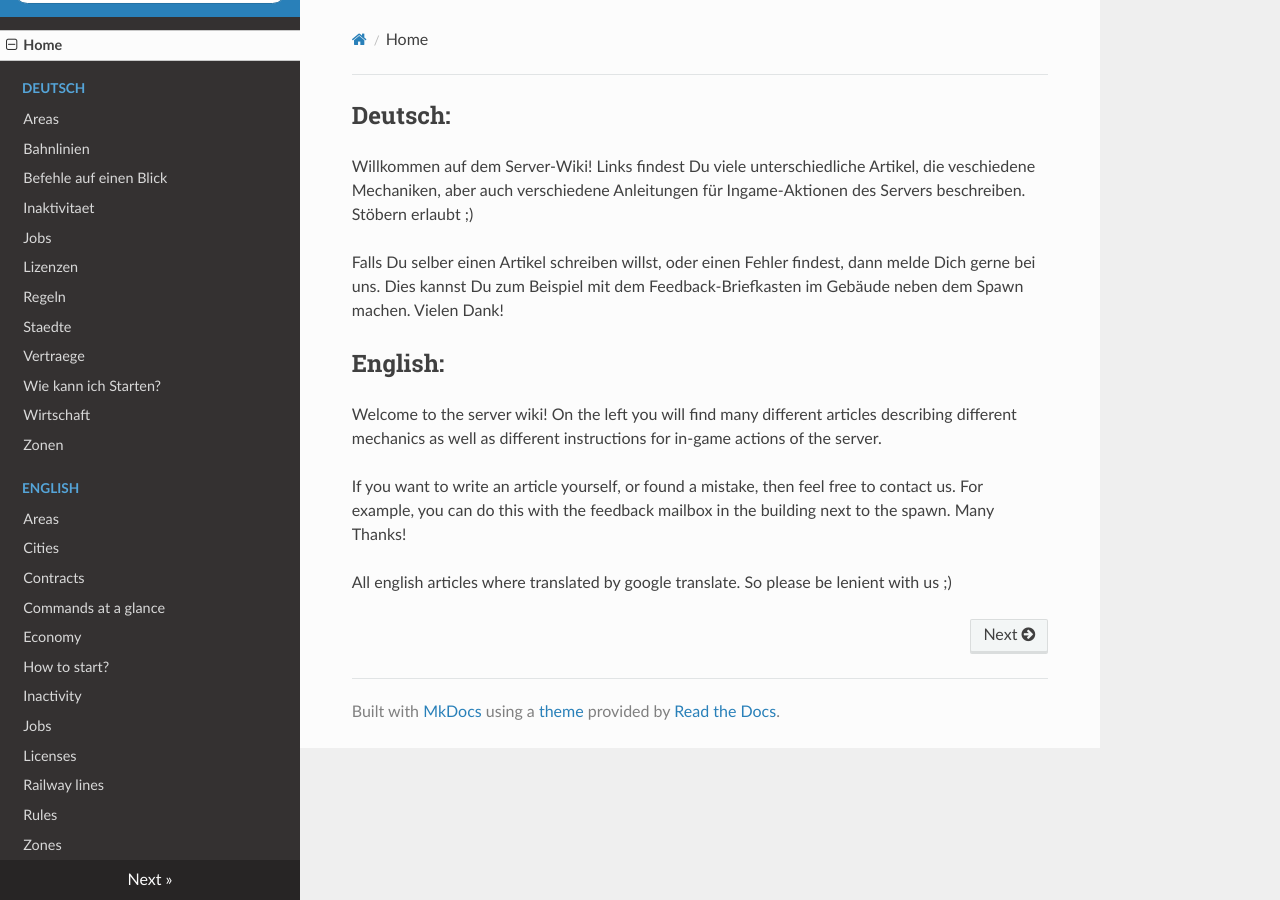
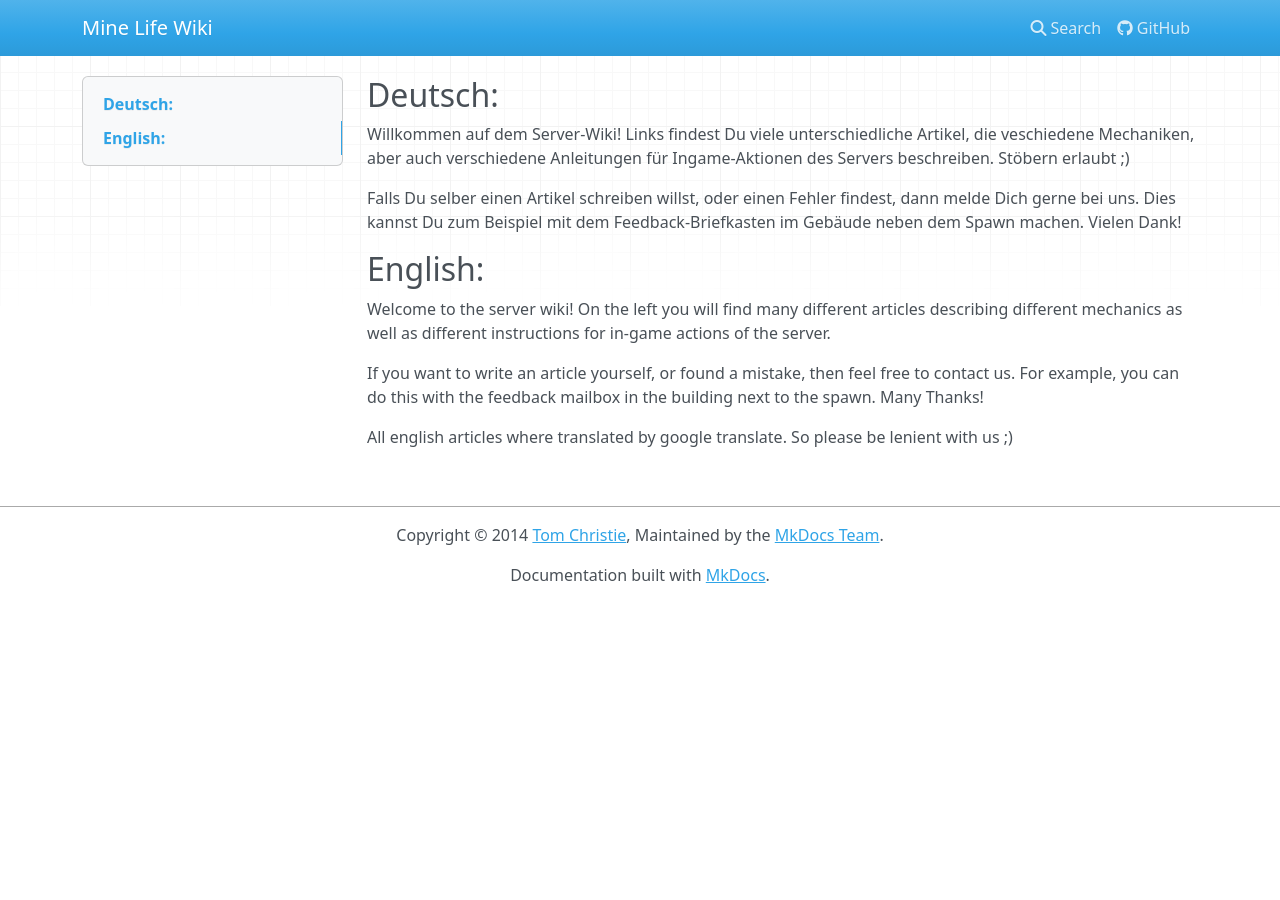
Before and after one commit to Jean28518/mine_life_server_wiki, an MkDocs documentation site: the page built from docs/index.md, in a window 1280 px wide. Built offline with MkDocs 1.6.1, drawn with Linux system fonts in a browser that asks for light colours; nearby versions of some CDN libraries; old or Windows-style settings are respelled for this version of MkDocs.

Commit message:
Update mkdocs.yml

```diff
--- a/mkdocs.yml
+++ b/mkdocs.yml
@@ -1,32 +1,31 @@
 site_name: Mine Life Wiki
-pages:
-  - Home: index.md
-  - Deutsch:
-      - Areas: Deutsch/areas.md
-      - Bahnlinien: Deutsch/bahnlinien.md
-      - Befehle auf einen Blick: Deutsch/befehleAufEinenBlick.md
-      - Inaktivitaet: Deutsch/inaktivitaet.md
-      - Jobs: Deutsch/jobs.md
-      - Lizenzen: Deutsch/licenses.md
-      - Regeln: Deutsch/Rules.md
-      - Staedte: Deutsch/stadt.md
-      - Vertraege: Deutsch/vertraege.md
-      - Wie kann ich Starten?: Deutsch/HowToStart.md
-      - Wirtschaft: Deutsch/wirtschaft.md
-      - Zonen: Deutsch/gebiete.md
+site_description: Project documentation with Markdown.
+site_author: MkDocs Team
 
-  - English:
-      - Areas: English/areas.md
-      - Cities: English/stadt.md
-      - Contracts: English/vertraege.md
-      - Commands at a glance: English/befehleAufEinenBlick.md
-      - Economy: English/wirtschaft.md
-      - How to start?: English/HowToStart.md
-      - Inactivity: English/inaktiviaet.md
-      - Jobs: English/jobs.md
-      - Licenses: English/licenses.md
-      - Railway lines: English/bahnlinien.md
-      - Rules: English/Rules.md
-      - Zones: English/gebiete.md
+repo_url: https://github.com/Jean28518/mine_life_server_wiki
+edit_uri: ""
 
-theme: readthedocs
+theme:
+    name: mkdocs
+    highlightjs: true
+    hljs_languages:
+        - yaml
+        - django
+
+nav:
+    - Home: index.md
+
+markdown_extensions:
+    - toc:
+        permalink: 
+    - admonition
+    - def_list
+    - mdx_gh_links:
+        user: mkdocs
+        repo: mkdocs
+
+copyright: Copyright &copy; 2014 <a href="https://twitter.com/_tomchristie">Tom Christie</a>, Maintained by the <a href="/about/release-notes/#maintenance-team">MkDocs Team</a>.
+
+
+plugins:
+- search
```
